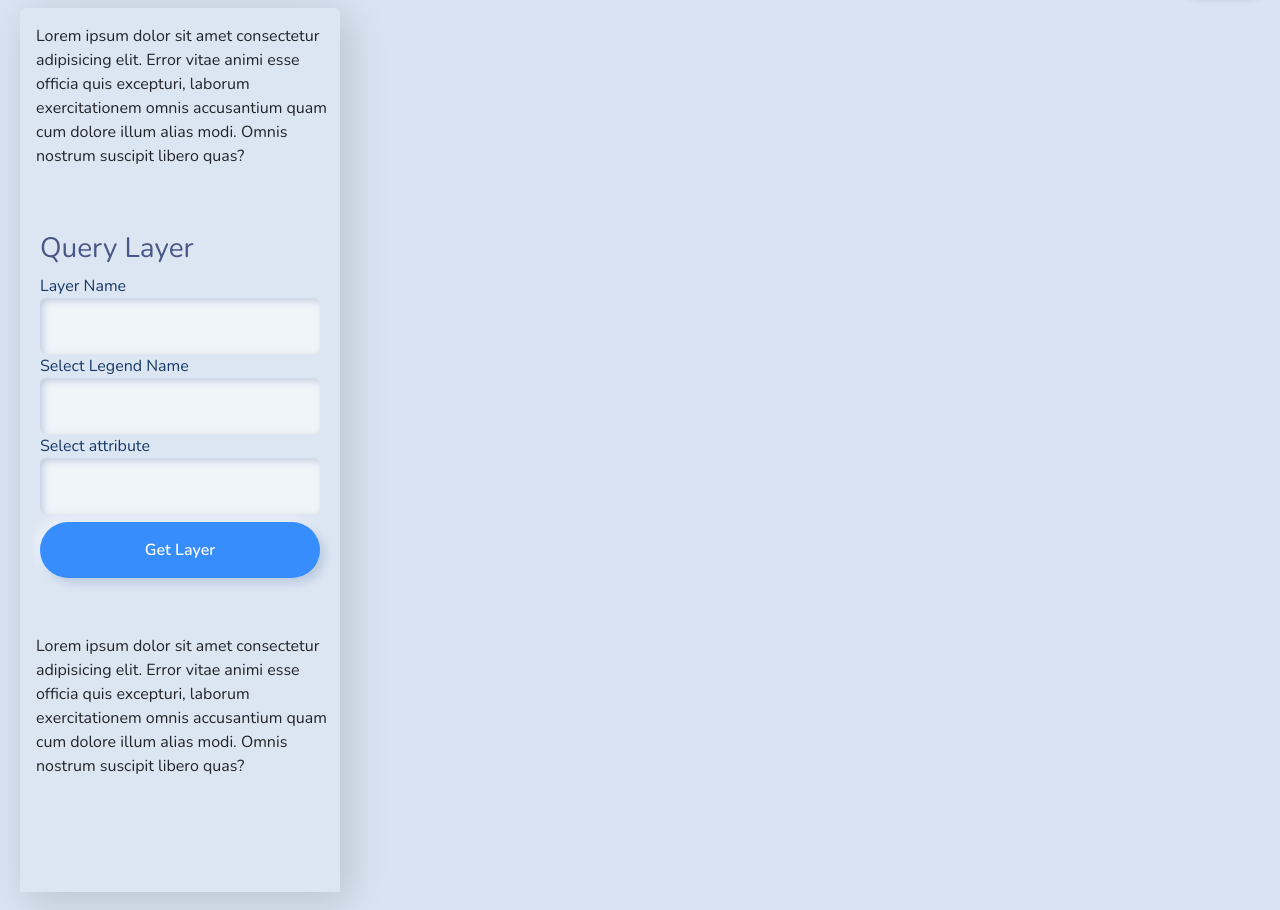
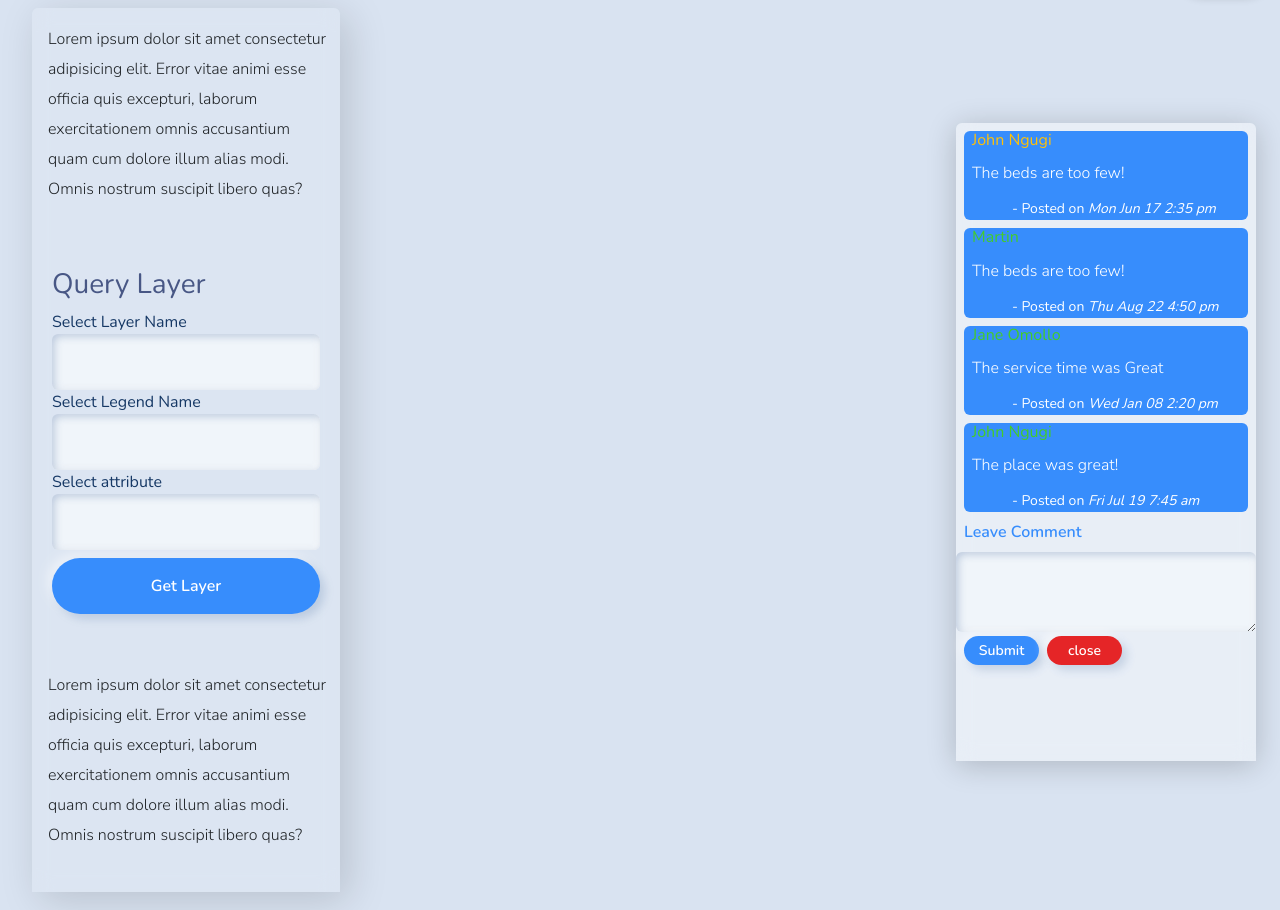
Before and after one commit to john-ngugi/testDjangoWorkflow, a Django app: template templates/base.html in a window 1280 px wide. Shown: the part 72-982 px from the top of the page. Run offline with Django 5.2, Linux system fonts and the light colour scheme; the template is opened without the code that fills it, so the values that code supplies are empty; parts of the project's set-up code (start-up, migrations or seed data) failed here and were passed over; some libraries are stand-ins or nearby versions.

```diff
--- a/pyproject.toml
+++ b/pyproject.toml
@@ -25,6 +25,8 @@ folium = "^0.16.0"
 geopandas = "^0.14.4"
 sqlalchemy = "^2.0.30"
 whitenoise = "^6.6.0"
+django-ckeditor-5 = "^0.2.13"
+branca = "^0.7.2"
 
 [build-system]
 requires = ["poetry-core"]
--- a/static/main.css
+++ b/static/main.css
@@ -1,3 +1,17 @@
+@import url('https://fonts.googleapis.com/css2?family=Nunito+Sans:ital,opsz,wght@0,6..12,200..1000;1,6..12,200..1000&display=swap');
+
+p{
+    font-family: "Nunito Sans", sans-serif;
+    line-height: 30px;
+    font-weight: 300;
+}
+
+body{
+    overflow: hidden;
+    overflow-x: hidden;
+    overflow-y: hidden;
+}
+
 /* Style for the whole scrollbar */
 ::-webkit-scrollbar {
     width: 8px; /* Width of the scrollbar */
@@ -12,60 +26,88 @@
 
 /* Style for the scrollbar thumb */
 ::-webkit-scrollbar-thumb {
-    background: #888; /* Background color of the scrollbar thumb */
+    background:#378DFC ; /* Background color of the scrollbar thumb */
     border-radius: 10px; /* Rounded edges for the scrollbar thumb */
 }
 
 /* Style for the scrollbar thumb on hover */
 ::-webkit-scrollbar-thumb:hover {
-    background: #555; /* Background color of the scrollbar thumb on hover */
+    background: #3872be; /* Background color of the scrollbar thumb on hover */
 }
 
 
 .map{
-    position: absolute;
+    position: Fixed;
     height: 90vh;
     width: 100vw;
 }
 
 #map{
-    position: absolute;
+    position: Fixed;
     height: 90vh;
     width: 100vw;
 }
 
 
 .layer-control{
-    position: fixed;
+    position: relative;
     overflow-y: scroll;
     z-index: 10;
     height: 90vh;
+    width: 25%;
     background: rgba(255, 255, 255, 0.1);
     box-shadow: 0 4px 30px rgba(0, 0, 0, 0.1);
     backdrop-filter: blur(10px);
     -webkit-backdrop-filter: blur(10px);
-    color: white;
+    color: rgb(250, 230, 230);
 
 }
 
+.comments{
+    height: 65vh;
+    width: 350px;
+    background: rgba(255, 255, 255, 0.4);
+    box-shadow: 0 4px 30px rgba(0, 0, 0, 0.2);
+    backdrop-filter: blur(10px);
+    -webkit-backdrop-filter: blur(10px);
+    color: white;
+    display: flex;
+    flex-direction: column;
+    position: relative;
+    margin-left: 50%;
+    margin-top: 10%;
+}
+
+
+
+.messages{
+    overflow-y: scroll;
+}
 
 @media only screen and (max-width: 768px) {
     .layer-control{
+        display:none;
+        width: 100%;
+    }
+    .map{
+        position: Fixed;
+        height: 90%;
+        width: 100%;
+    }
+
+    #map{
         position: fixed;
-        overflow-y: scroll;
-        z-index: 10;
-        height: 50vh;
-        background: rgba(255, 255, 255, 0.1);
-        box-shadow: 0 4px 30px rgba(0, 0, 0, 0.1);
-        backdrop-filter: blur(10px);
-        -webkit-backdrop-filter: blur(10px);
-        color: white;
-
-        #map{
-            position: absolute;
-            height: 90vh;
-            width: 100vw;
-        }
-
+        height: 90%;
+        width: 100%;
+    }
+    .comments{
+        display: none;
+    }
+    .top-section{
+        height: 100vh;
+        width: 100vw;
+    }
+    .hero-contents{
+           flex-direction: column;
     }
     }
--- a/templates/base.html
+++ b/templates/base.html
@@ -2,38 +2,50 @@
 <!DOCTYPE html>
 <html lang="en">
     <head>
-        <meta charset="UTF-8">
-        <meta name="viewport" content="width=device-width, initial-scale=1.0">
+        <meta charset="UTF-8" />
+        <meta name="viewport" content="width=device-width, initial-scale=1.0" />
         <title>Document</title>
-        <link rel="stylesheet" href="{% static 'bootstrap.min.css'%}">
-        <link rel="stylesheet" href="{% static 'main.css'%}">
-        <link rel="stylesheet"
+        <link rel="stylesheet" href="{% static 'bootstrap.min.css'%}" />
+        <link rel="stylesheet" href="{% static 'main.css'%}" />
+        <link
+            rel="stylesheet"
             href="https://unpkg.com/leaflet@1.9.4/dist/leaflet.css"
             integrity="sha256-p4NxAoJBhIIN+hmNHrzRCf9tD/miZyoHS5obTRR9BMY="
-            crossorigin />
+            crossorigin
+        />
 
-
-        <script src="https://unpkg.com/leaflet@1.9.4/dist/leaflet.js"
+        <script
+            src="https://unpkg.com/leaflet@1.9.4/dist/leaflet.js"
             integrity="sha256-20nQCchB9co0qIjJZRGuk2/Z9VM+kNiyxNV1lvTlZBo="
-            crossorigin></script>
+            crossorigin
+        ></script>
         <!-- <link href="https://cdn.jsdelivr.net/npm/bootstrap@5.0.2/dist/css/bootstrap.min.css" rel="stylesheet" integrity="sha384-EVSTQN3/azprG1Anm3QDgpJLIm9Nao0Yz1ztcQTwFspd3yD65VohhpuuCOmLASjC" crossorigin="anonymous"> -->
         <script
             src="https://cdn.jsdelivr.net/npm/bootstrap@5.0.2/dist/js/bootstrap.bundle.min.js"
             integrity="sha384-MrcW6ZMFYlzcLA8Nl+NtUVF0sA7MsXsP1UyJoMp4YLEuNSfAP+JcXn/tWtIaxVXM"
-            crossorigin="anonymous"></script>
-
+            crossorigin="anonymous"
+        ></script>
     </head>
     <body>
         <nav class="navbar navbar-expand-lg bg-primary" data-bs-theme="dark">
             <div class="container-fluid">
                 <a class="navbar-brand" href="#">Mtaa Wetu</a>
-              <button class="navbar-toggler" type="button" data-bs-toggle="collapse" data-bs-target="#navbarColor01" aria-controls="navbarColor01" aria-expanded="false" aria-label="Toggle navigation">
+                <button
+                    class="navbar-toggler"
+                    type="button"
+                    data-bs-toggle="collapse"
+                    data-bs-target="#navbarColor01"
+                    aria-controls="navbarColor01"
+                    aria-expanded="false"
+                    aria-label="Toggle navigation"
+                >
                     <span class="navbar-toggler-icon"></span>
                 </button>
                 <div class="collapse navbar-collapse" id="navbarColor01">
                     <ul class="navbar-nav me-auto">
                         <li class="nav-item">
-                    <a class="nav-link active" href="{% url 'home' %}">Home
+                            <a class="nav-link active" href="{% url 'home' %}"
+                                >Home
                                 <span class="visually-hidden">(current)</span>
                             </a>
                         </li>
@@ -47,19 +59,29 @@
                             <a class="nav-link" href="#">About</a>
                         </li>
                         <li class="nav-item dropdown">
-                    <a class="nav-link dropdown-toggle" data-bs-toggle="dropdown" href="#" role="button" aria-haspopup="true" aria-expanded="false">Datasets</a>
+                            <a
+                                class="nav-link dropdown-toggle"
+                                data-bs-toggle="dropdown"
+                                href="#"
+                                role="button"
+                                aria-haspopup="true"
+                                aria-expanded="false"
+                                >Datasets</a
+                            >
                             <div class="dropdown-menu">
-                      <a class="dropdown-item" href="#">Action</a>
-                      <a class="dropdown-item" href="#">Another action</a>
-                      <a class="dropdown-item" href="#">Something else here</a>
+                                <a class="dropdown-item" href="#">Online Datasets</a>
+                                <a class="dropdown-item" href="#">Research Papers</a>
+                                {% comment %} <a class="dropdown-item" href="#">Something else here</a>
                                 <div class="dropdown-divider"></div>
-                      <a class="dropdown-item" href="#">Separated link</a>
+                                <a class="dropdown-item" href="#">Separated link</a> {% endcomment %}
                             </div>
                         </li>
                     </ul>
                     <form class="d-flex">
-                  <input class="form-control me-sm-2" type="search" placeholder="Search">
-                  <button class="btn btn-secondary my-2 my-sm-0" type="submit" id="search-location">Search</button>
+                        <input class="form-control me-sm-2" type="search" placeholder="Search" />
+                        <button class="btn btn-secondary my-2 my-sm-0" type="submit" id="search-location">
+                            Search
+                        </button>
                     </form>
                 </div>
             </div>
@@ -70,68 +92,126 @@
             <div class="alert alert-{{ message.tags }}">{{ message }}</div>
             {% endfor %}
         </div>
-        {% endif %}
+        {% endif %} {%block content %}
+        <section class="container-fluid h-100 w-100 d-flex col-lg-12 top-section">
+            <div class="map h-100 w-100 col-lg-12">{{map|safe}}</div>
 
-        {%block content %}
-        <section class="container-fluid h-100 w-100 d-flex ">
-            <div i class="map">{{map|safe}}</div>
-
+            <div class="container-fluid d-flex hero-contents">
                 <div
-                class="layer-control w-25 pt-3 ps-2 pe-2  shadow-lg  ms-2 ms-2 mt-2 rounded-top d-flex flex-column">
-                <p class="ps-2 text-dark">Lorem ipsum dolor sit amet consectetur
-                    adipisicing elit.
-                    Error vitae animi esse officia quis excepturi, laborum
-                    exercitationem omnis accusantium quam cum dolore illum alias
-                    modi.
-                    Omnis nostrum suscipit libero quas?
+                    class="layer-control pt-3 ps-2 pe-2 shadow-lg ms-2 ms-2 mt-2 rounded-top d-flex flex-column col-lg-4"
+                >
+                    <p class="ps-2 text-dark">
+                        Lorem ipsum dolor sit amet consectetur adipisicing elit. Error vitae animi esse officia quis
+                        excepturi, laborum exercitationem omnis accusantium quam cum dolore illum alias modi. Omnis
+                        nostrum suscipit libero quas?
                     </p>
-
 
                     <div class="container mt-5">
                         <h3>Query Layer</h3>
-                    <form method="post" id="send-layer-info">
+                        <form method="post" id="send-layer-info" class="form">
                             {% csrf_token %}
-                        <div class="form-group ">
-                            <label for="layerSelect" class="text-primary-emphasis">Layer Name </label>
+                            <div class="form-group">
+                                <label for="layerSelect" class="text-primary-emphasis">Select Layer Name </label>
                                 <select class="form-control" id="layerSelect">
                                     {% for option in layer_options %}
                                     <option value="{{option}}">{{option}}</option>
                                     {% endfor %}
                                 </select>
 
-                            <label for="layerNameSelect"class="text-primary-emphasis">Select Legend Name</label>
+                                <label for="layerNameSelect" class="text-primary-emphasis">Select Legend Name</label>
                                 <select class="form-control" id="layerNameSelect">
                                     {% for option in legend_options %}
                                     <option value="{{option}}">{{option}}</option>
                                     {% endfor %}
                                 </select>
                                 <label for="layerNameSelect" class="text-primary-emphasis">Select attribute</label>
-                            <select class="form-control" id="AttributeSelect">
+                                <select class="form-control outline-dark" id="AttributeSelect">
                                     {% for option in attribute_options %}
                                     <option value="{{option}}">{{option}}</option>
                                     {% endfor %}
                                 </select>
 
-                            <button type="submit"
-                            class="btn btn-md  bg-primary mt-2 w-100 text-white" id="get-layer-btn ">Get Layer</button>
+                                <button
+                                    type="submit"
+                                    class="btn btn-md bg-primary mt-2 w-100 text-white"
+                                    id="get-layer-btn "
+                                >
+                                    Get Layer
+                                </button>
                             </div>
-
                         </form>
                     </div>
 
-                <p class="ps-2 mt-2 pt-5 text-dark">Lorem ipsum dolor sit amet consectetur
-                    adipisicing elit.
-                    Error vitae animi esse officia quis excepturi, laborum
-                    exercitationem omnis accusantium quam cum dolore illum alias
-                    modi.
-                    Omnis nostrum suscipit libero quas?
+                    <p class="ps-2 mt-2 pt-5 text-dark">
+                        Lorem ipsum dolor sit amet consectetur adipisicing elit. Error vitae animi esse officia quis
+                        excepturi, laborum exercitationem omnis accusantium quam cum dolore illum alias modi. Omnis
+                        nostrum suscipit libero quas?
                     </p>
+                </div>
+
+                <div class="comments rounded-top" id="comments">
+                    <div class="messages">
+                        <div class="comment-tag bg-primary rounded m-2">
+                            <h6 class="commenters-name m-2 text-warning">John Ngugi</h6>
+                            <p class="comment-body m-2">The beds are too few!</p>
+                            <small class="ms-5 text-sm">
+                                - Posted on
+                                <span><i>Mon Jun 17 2:35 pm </i></span>
+                            </small>
+                        </div>
+
+                        <div class="comment-tag bg-primary rounded m-2">
+                            <h6 class="commenters-name m-2 text-success">Martin</h6>
+                            <p class="comment-body m-2">The beds are too few!</p>
+                            <small class="ms-5 text-sm">
+                                - Posted on
+                                <span><i>Thu Aug 22 4:50 pm</i></span>
+                            </small>
+                        </div>
+
+                        <div class="comment-tag bg-primary rounded m-2">
+                            <h6 class="commenters-name m-2 text-success">Jane Omollo</h6>
+                            <p class="comment-body m-2">The service time was Great</p>
+                            <small class="ms-5 text-sm">
+                                - Posted on
+                                <span><i>Wed Jan 08 2:20 pm</i></span>
+                            </small>
+                        </div>
+
+                        <div class="comment-tag bg-primary rounded m-2">
+                            <h6 class="commenters-name m-2 text-success">John Ngugi</h6>
+                            <p class="comment-body m-2">The place was great!</p>
+                            <small class="ms-5 text-sm">
+                                - Posted on
+                                <span><i>Fri Jul 19 7:45 am</i></span>
+                            </small>
+                        </div>
+                    </div>
+                    <hr class="dropdown-divider" />
+                    <form action method="post">
+                        {% csrf_token %}
+                        <div>
+                            <label for="Textarea" class="form-label text-primary ms-2">Leave Comment</label>
+                            <textarea class="form-control" id="Textarea" rows="2"></textarea>
+                        </div>
+                        <div class="d-flex">
+                            <button type="submit" class="btn btn-primary bg-primary btn-sm mt-1 ms-2 w-25 text-white">
+                                Submit
+                            </button>
+                            <button
+                                type="button"
+                                id="close-comment-btn"
+                                class="btn btn-danger bg-danger btn-sm mt-1 w-25 ms-2 text-white close-comment-btn"
+                            >
+                                close
+                            </button>
+                        </div>
+                    </form>
+                </div>
             </div>
         </section>
         {% endblock %}
         <script src="{% static 'main.js' %}"></script>
-        <script>
-
-        </script>
+        <script></script>
     </body>
 </html>
```
Also changed, not shown: mtaawetu_app/views.py (+241 -29 lines), static/main.js (+42 -0 lines), .pre-commit-config.yaml, 1 other file. Lines whose indentation alone changed are shown as unchanged.
